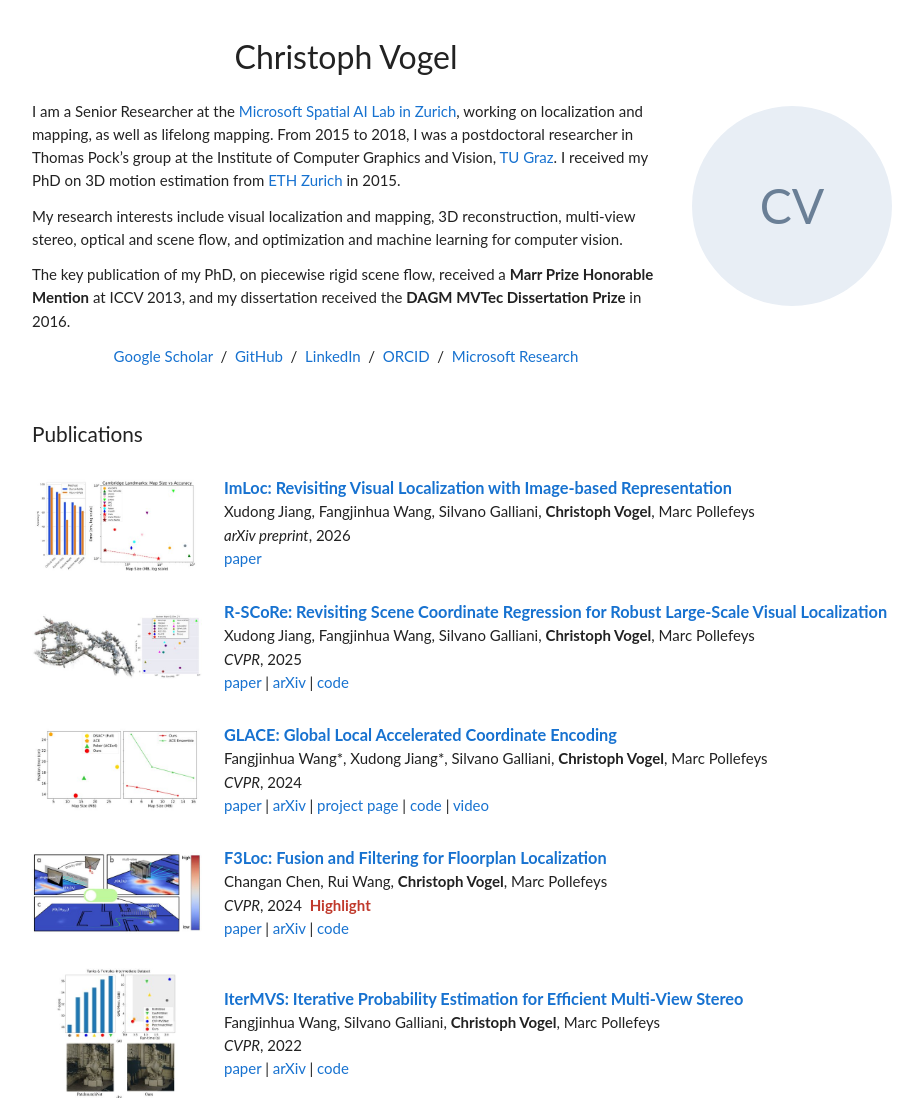
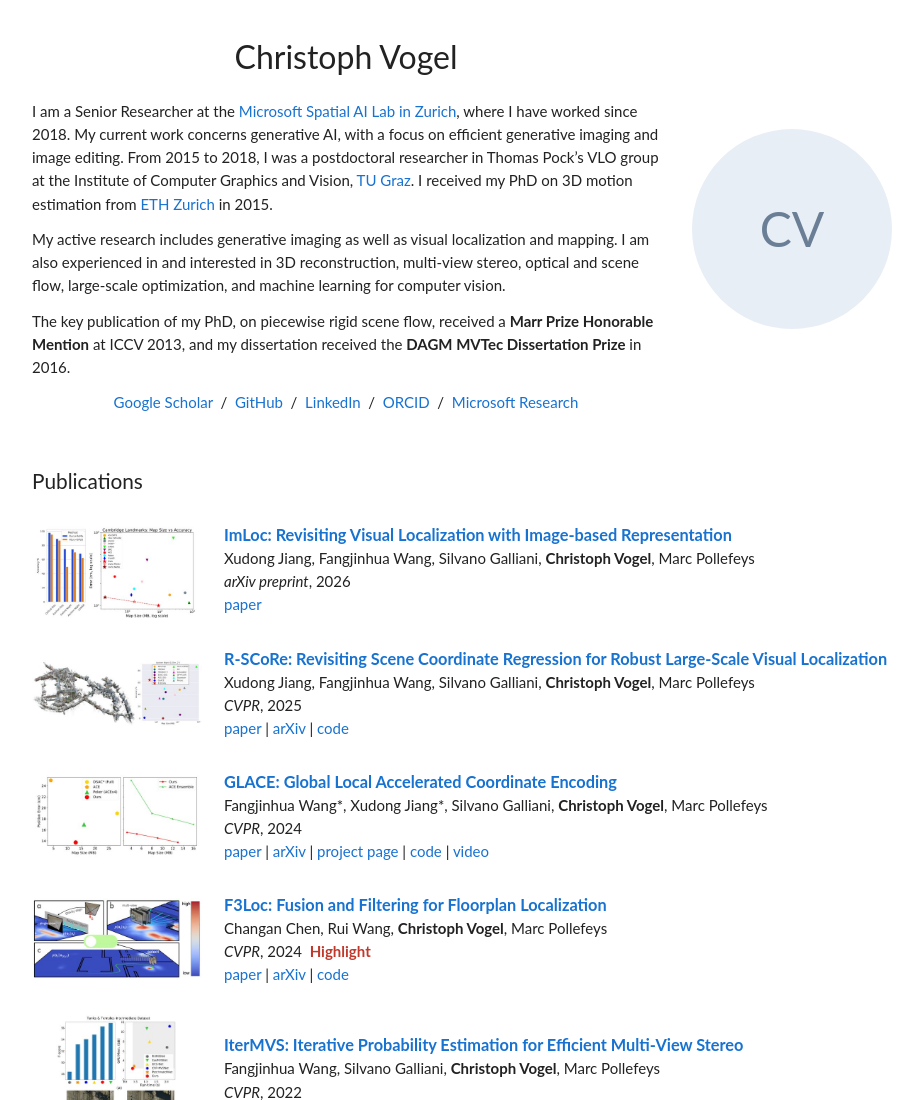
Before and after one commit to vogechri/vogechri.github.io, a plain HTML site: page index.html in a window 1280 px wide. Shown: the top 1100 px of the page, without its empty margins (178-1101 px from the left). Drawn offline with Linux system fonts and the light colour scheme.

Commit message:
Update introduction
Co-authored-by: Copilot <223556219+Copilot@users.noreply.github.com>

```diff
--- a/index.html
+++ b/index.html
@@ -3,7 +3,7 @@
 <head>
   <meta charset="utf-8">
   <meta name="viewport" content="width=device-width, initial-scale=1">
-  <meta name="description" content="Christoph Vogel – computer vision researcher: visual localization, mapping, multi-view stereo and 3D motion estimation.">
+  <meta name="description" content="Christoph Vogel – researcher in generative imaging and computer vision: efficient image generation and editing, visual localization, mapping and 3D reconstruction.">
   <title>Christoph Vogel</title>
   <style>
     :root { color-scheme: light; font-family: "Lato", "Helvetica Neue", system-ui, sans-serif; color: #222; }
@@ -42,12 +42,13 @@
       <h1>Christoph Vogel</h1>
       <p>I am a Senior Researcher at the
         <a href="https://www.microsoft.com/en-us/research/lab/spatial-ai-zurich/">Microsoft Spatial AI Lab in Zurich</a>,
-        working on localization and mapping, as well as lifelong mapping. From 2015 to 2018, I was a postdoctoral
-        researcher in Thomas Pock&rsquo;s group at the
-        Institute of Computer Graphics and Vision, <a href="https://www.tugraz.at/en/home">TU Graz</a>.
+        where I have worked since 2018. My current work concerns generative AI, with a focus on efficient generative
+        imaging and image editing. From 2015 to 2018, I was a postdoctoral researcher in Thomas Pock&rsquo;s VLO group
+        at the Institute of Computer Graphics and Vision, <a href="https://www.tugraz.at/en/home">TU Graz</a>.
         I received my PhD on 3D motion estimation from <a href="https://ethz.ch/en.html">ETH Zurich</a> in 2015.</p>
-      <p>My research interests include visual localization and mapping, 3D reconstruction, multi-view stereo,
-        optical and scene flow, and optimization and machine learning for computer vision.</p>
+      <p>My active research includes generative imaging as well as visual localization and mapping. I am also
+        experienced in and interested in 3D reconstruction, multi-view stereo, optical and scene flow, large-scale
+        optimization, and machine learning for computer vision.</p>
       <p>The key publication of my PhD, on piecewise rigid scene flow, received a <strong>Marr Prize Honorable Mention</strong> at ICCV 2013,
         and my dissertation received the <strong>DAGM MVTec Dissertation Prize</strong> in 2016.</p>
       <p class="links">
```
